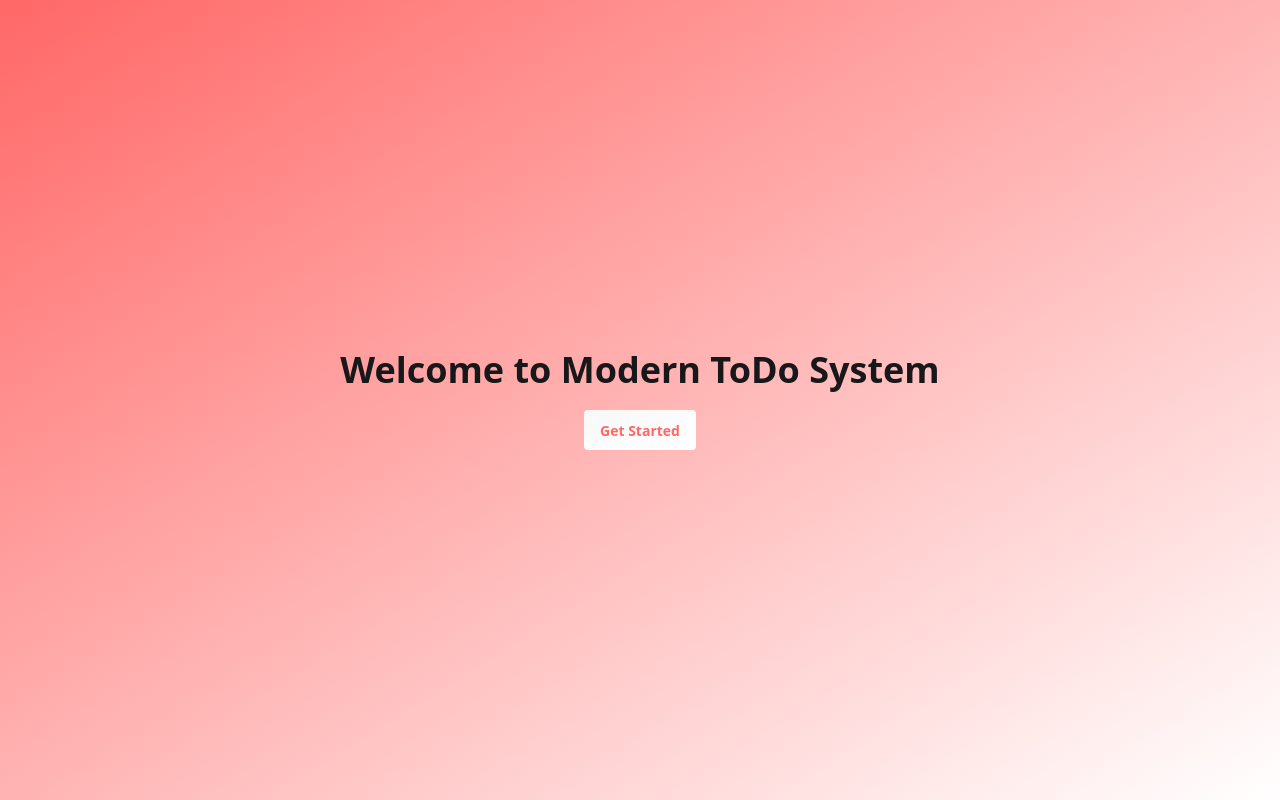
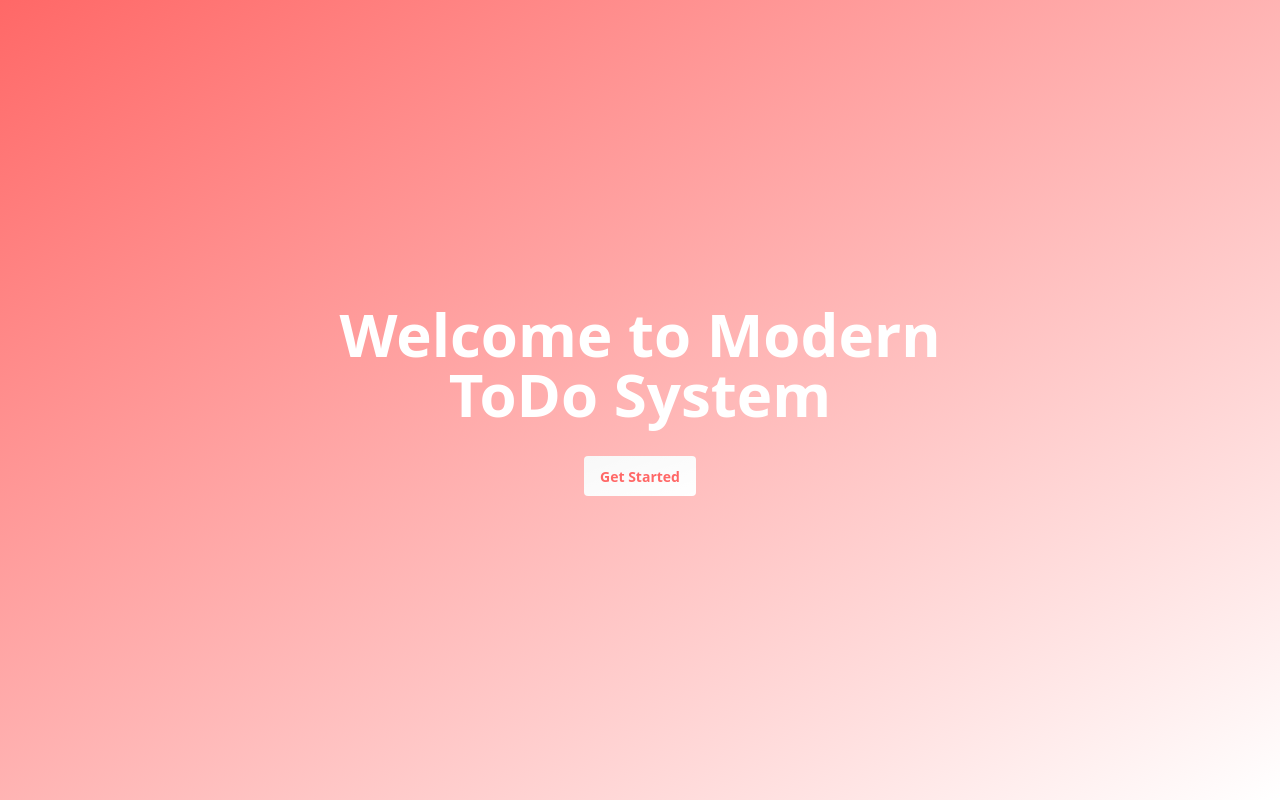
Before and after one commit to jahidul2004/todo-task, a React (Vite) app: page / in a window 1280 px wide. Built offline with nearby package versions, Linux system fonts and the light colour scheme; no server answers.

Commit message:
Home page updated.

```diff
--- a/src/pages/home/Home.jsx
+++ b/src/pages/home/Home.jsx
@@ -3,11 +3,17 @@ import { Link } from "react-router-dom";
 const Home = () => {
     return (
         <div className="h-screen bg-gradient-to-br from-[#ff6867] flex flex-col items-center justify-center text-center">
-
-            <h1 className="text-2xl md:text-3xl lg:text-4xl font-bold">Welcome to Modern ToDo System
+            <h1 className="text-2xl md:text-3xl lg:text-6xl font-bold text-white">
+                Welcome to Modern <br />
+                ToDo System
             </h1>
 
-            <Link to={"/register"} className="btn mt-5 bg-gradient-to-tl from-[#ffffff] border-none shadow-none text-[#ff6867]">Get Started</Link>
+            <Link
+                to={"/register"}
+                className="btn mt-5 md:mt-8 bg-gradient-to-tl from-[#ffffff] border-none shadow-none text-[#ff6867]"
+            >
+                Get Started
+            </Link>
         </div>
     );
 };
```
